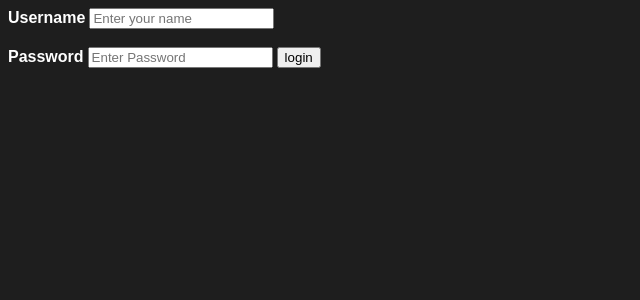
After one commit to imporiooo/Auto-test-of-software-SaaS, a Flask app: page /profile/login in a window 1280 px wide. The commit adds this page. Shown: the top 300 px of the page, without its empty margins (0-640 px from the left). Run offline with Flask 3, Linux system fonts and the light colour scheme.

Commit message:
the beginning of reg and log

```diff
--- a/app.py
+++ b/app.py
@@ -1,5 +1,6 @@
-from flask import Flask, make_response, request, render_template
-import subprocess
+from flask import Flask, make_response, request, render_template, redirect, url_for, session
+import subprocess, sqlite3
+from hashlib import sha256
 
 app = Flask(__name__,static_folder="static")
 
@@ -43,7 +44,7 @@ def submit_code1():
 
 
 
-@app.route('/tasks/task2')
+@app.route('/tasks/task2', methods=['POST', 'GET'])
 def task2():
     return render_template('task2.html')
 
@@ -143,7 +144,97 @@ def submit_code5():
 
 @app.route("/profile")
 def profileuser():
-    return render_template('profile.html')
+    if 'username' in session:
+        return render_template('profile.html')
+    else:
+        return render_template('profilereg.html')
+
+# Функция для хэширования пароля
+def hash_password(password):
+    return sha256(password.encode()).hexdigest()
+
+# Функция для проверки хэша пароля
+def check_password(input_password, stored_password):
+    return hash_password(input_password) == stored_password
+
+# Роут для страницы регистрации
+@app.route('/profile/register', methods=['GET', 'POST'])
+def register():
+    if request.method == 'POST':
+        username = request.form['username']
+        password = request.form['password']
+
+        # Подключение к базе данных
+        conn = sqlite3.connect('login_database.db')
+        cursor = conn.cursor()
+
+        # Проверка, что пользователь с таким именем еще не зарегистрирован
+        cursor.execute('SELECT * FROM users WHERE username=?', (username,))
+        existing_user = cursor.fetchone()
+
+        if existing_user:
+            # Пользователь с таким именем уже существует
+            conn.close()
+            return render_template('register.html', error='Username already exists')
+
+        # Хэшируем пароль
+        hashed_password = hash_password(password)
+
+        # Вставка данных в таблицу
+        cursor.execute('INSERT INTO users (username, password_hash) VALUES (?, ?)', (username, hashed_password))
+        conn.commit()
+
+        # Закрываем соединение
+        conn.close()
+
+        # Редирект на страницу авторизации после успешной регистрации
+        return redirect(url_for('login'))
+
+    return render_template('register.html')
+# Роут для страницы авторизации
+@app.route('/profile/login', methods=['GET', 'POST'])
+def login():
+    if request.method == 'POST':
+        username = request.form['username']
+        password = request.form['password']
+
+        # Подключение к базе данных
+        conn = sqlite3.connect('login_database.db')
+        cursor = conn.cursor()
+
+        # Поиск пользователя в базе данных по имени пользователя
+        cursor.execute('SELECT * FROM users WHERE username=?', (username,))
+        user = cursor.fetchone()
+
+        if user and check_password(password, user[2]):
+            # Авторизация успешна, сохраняем имя пользователя в сессии
+            session['username'] = username
+            conn.close()
+            return redirect(url_for('dashboard'))
+        else:
+            # Неправильное имя пользователя или пароль
+            conn.close()
+            return render_template('login.html', error='Invalid username or password')
+
+    return render_template('login.html')
+
+# Роут для страницы "Dashboard"
+@app.route('/profile/dashboard')
+def dashboard():
+    # Проверяем, авторизован ли пользователь
+    if 'username' in session:
+        return f'Hello, {session["username"]}! This is your dashboard.'
+    else:
+        return redirect(url_for('login'))
+
+# Роут для выхода из системы
+@app.route('/profile/logout')
+def logout():
+    # Удаляем имя пользователя из сессии
+    session.pop('username', None)
+    return redirect(url_for('login'))
 
 if __name__ == "__main__":
     app.run(debug=True)
+if __name__ == "__main__":
+    app.run(debug=True)
--- a/static/style.css
+++ b/static/style.css
@@ -79,3 +79,7 @@ input[type=button]  {
     transition-duration: 0.4s;
     font-size: 18px;
 }
+b {
+    color:white;
+    font-family: Arial, Helvetica, sans-serif;
+}
--- /dev/null
+++ b/templates/login.html
@@ -0,0 +1,18 @@
+<!DOCTYPE html>
+<html lang="en">
+<head>
+    <link rel="shortcut icon" type="image/x-icon" href="static/A.ico" >
+    <title>Login</title>
+    <meta name="viewport" content="width=device-width, initial-scale=1.0">
+    <link rel="stylesheet" href="{{ url_for('static', filename='style.css') }}">
+</head>
+<body>
+    <form action="/profile" method="post">
+        <label for="username"><b>Username</b></label>
+    <input type="text" placeholder="Enter your name" name="username" id="username" required> <br><br>
+        <label for="password"><b>Password</b></label>
+    <input type="password" placeholder="Enter Password" name="password" id="password" required>
+    <input type="submit" style="cursor:pointer" value="login">
+    </form>
+</body>
+</html>
--- a/templates/profile.html
+++ b/templates/profile.html
@@ -7,7 +7,7 @@
 </head>
 <body>
     <body style="background-color:rgb(30, 30, 30)">
-    <h1><font color="white"> This may have been your profile </font></h1>
+    <h1> This may have been your profile</h1>
 
 </body>
 </html>
```
Also changed, not shown: sql+app.py (+2 -9 lines), templates/profilereg.html (added, +15 -0 lines), templates/register.html (added, +18 -0 lines), login_database.db (added).
